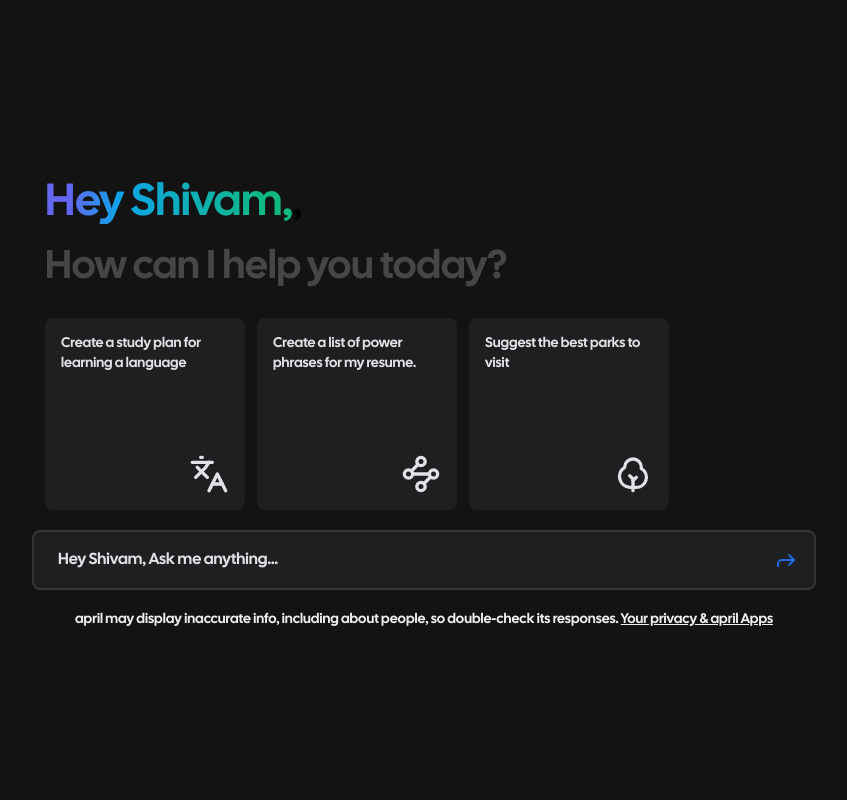
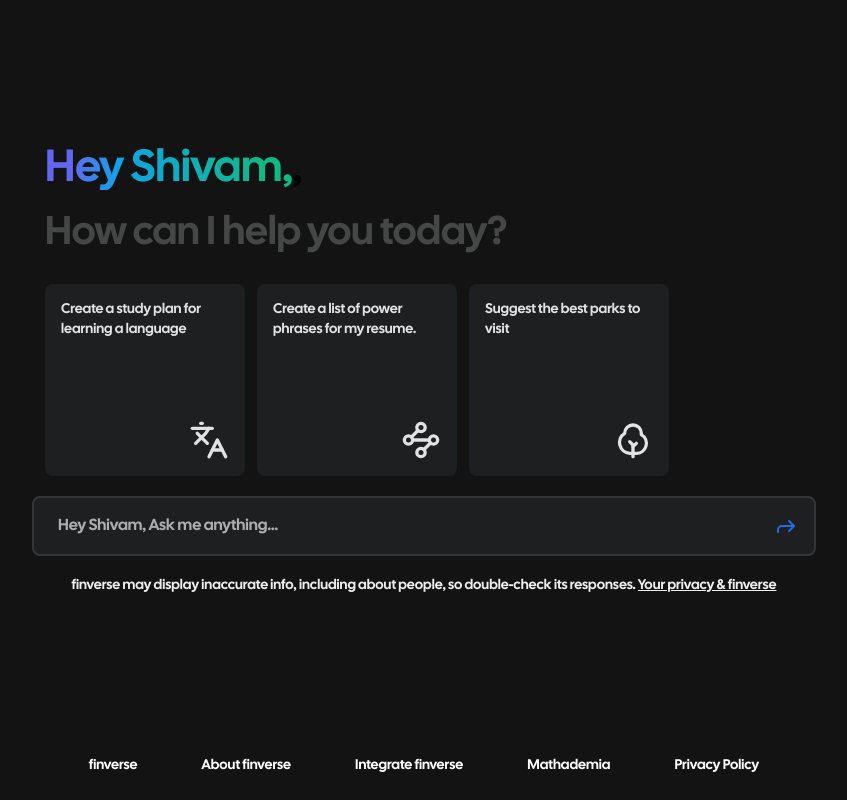
Before and after one commit to omtapse/financial-advisor, a Next.js app: page / in a window 1280 px wide. Shown: the whole page, without its empty margins (216-1063 px from the left). Built offline with nearby package versions, Linux system fonts and the light colour scheme.

Commit message:
Home Page

```diff
--- a/src/app/components/AITextBox.tsx
+++ b/src/app/components/AITextBox.tsx
@@ -9,11 +9,11 @@ const AITextBox = (props: Props) => {
   return (
       <div className="flex flex-col-reverse px-4 py-5 h-screen max-w-[790px] relative items-center justify-center gap-5">
 
-            <p className='justify-center items-center text-[#EEEEEE] text-sm'>april may display inaccurate info, including about people, so double-check its responses. <u>Your privacy & april Apps</u></p>
+            <p className='justify-center items-center text-[#EEEEEE] text-sm'>finverse may display inaccurate info, including about people, so double-check its responses. <u>Your privacy & finverse</u></p>
 
           <div className="flex flex-row max-w-[790px] gap-2 items-center  border-2 border-[#333537] rounded-lg bg-[#1E1F20]">
               <input placeholder="Hey Shivam, Ask me anything..." autoFocus={false}
-                     className="p-4 mx-2 min-w-[700px] rounded-lg outline-none text-[#E0E2E5] placeholder:text-[#E0E2E5] bg-transparent"/>
+                     className="p-4 mx-2 min-w-[700px] rounded-lg outline-none text-[#E0E2E5] placeholder:text-[#E0E2E5] bg-transparent animate-pulse"/>
               <button>
                   <Forward className="p-2 m-2 cursor-pointer" color="#226ce0" size={40}/>
               </button>
--- a/src/app/components/DidYouKnow.tsx
+++ b/src/app/components/DidYouKnow.tsx
@@ -5,7 +5,7 @@ type Props = {}
 
 function DidYouKnow({}: Props) {
   return (
-      <div className="flex flex-row justify-evenly items-center gap-3">
+      <div className=" flex flex-row justify-evenly items-center gap-3">
 
           <div className="flex flex-col bg-[#1E1F20] hover:bg-[#333537] max-w-[200px] max-h-[200px] p-4 rounded-lg cursor-pointer text-[#E0E2E5] font-light gap-20">
               <p className='text-sm'>Create a study plan for learning a language</p>
--- /dev/null
+++ b/src/app/components/Footer.tsx
@@ -0,0 +1,20 @@
+import React from 'react'
+
+type Props = {}
+
+const Footer = (props: Props) => {
+  return (
+    <div className='flex flex-row w-full justify-evenly'>
+       <div className='flex flex-row gap-4'>
+        <button className='text-white p-2 m-4 text-sm hover:text-gray-400'>finverse</button>
+        <button className='text-white p-2 m-4 text-sm hover:text-gray-400'>About finverse</button>
+        <button className='text-white p-2 m-4 text-sm hover:text-gray-400'>Integrate finverse</button>
+        <button className='text-white p-2 m-4 text-sm hover:text-gray-400'>Mathademia</button>
+        <button className='text-white p-2 m-4 text-sm hover:text-gray-400'>Privacy Policy</button>
+
+       </div>
+    </div>
+  )
+}
+
+export default Footer
--- a/src/app/layout.tsx
+++ b/src/app/layout.tsx
@@ -15,7 +15,7 @@ const calSans = localFont({
       weight: '700'
     }
   ],
-  variable: '--font-calsans'
+  variable: '--font-raleway'
 })
 
 export default function RootLayout({
--- a/src/app/page.tsx
+++ b/src/app/page.tsx
@@ -3,15 +3,18 @@ import AITextBox from "@/app/components/AITextBox";
 import TextHello from "@/app/components/TextHello";
 import localFont from "@next/font/local";
 import SideBar from "./components/SideBar";
+import Footer from "./components/Footer";
 
 
 
 export default function Home() {
   return (
-    <main className="bg-[#131314] flex flex-row items-center justify-center" >
+    <main className="bg-[#131314] h-screen  flex flex-col items-center justify-center" >
 
 
         <AITextBox />
+
+        <Footer/>
 
 
     </main>
```
Also changed, not shown: public/fonts/Raleway-ExtraLight.ttf (added), public/fonts/Raleway-VariableFont.ttf (added).
